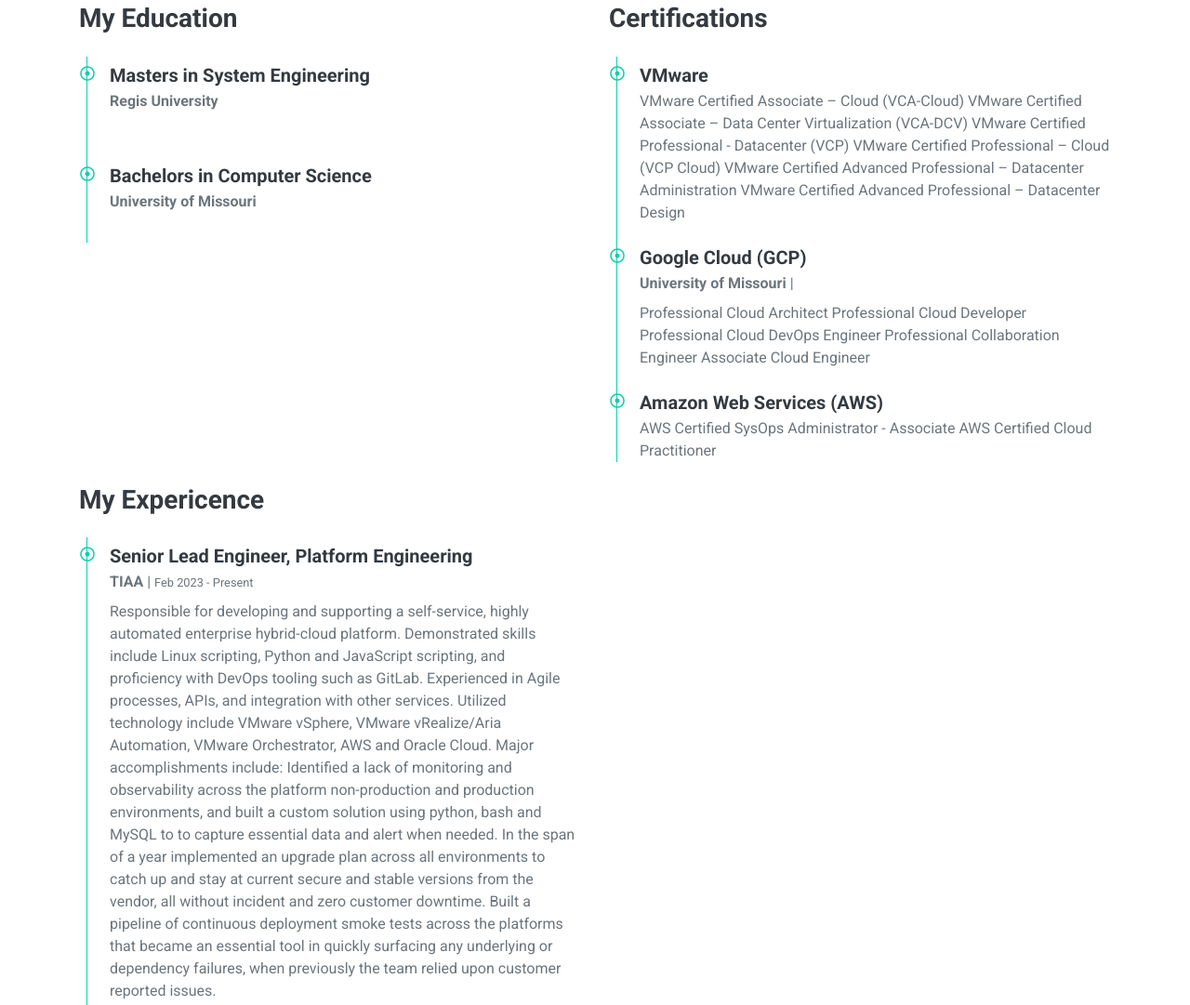
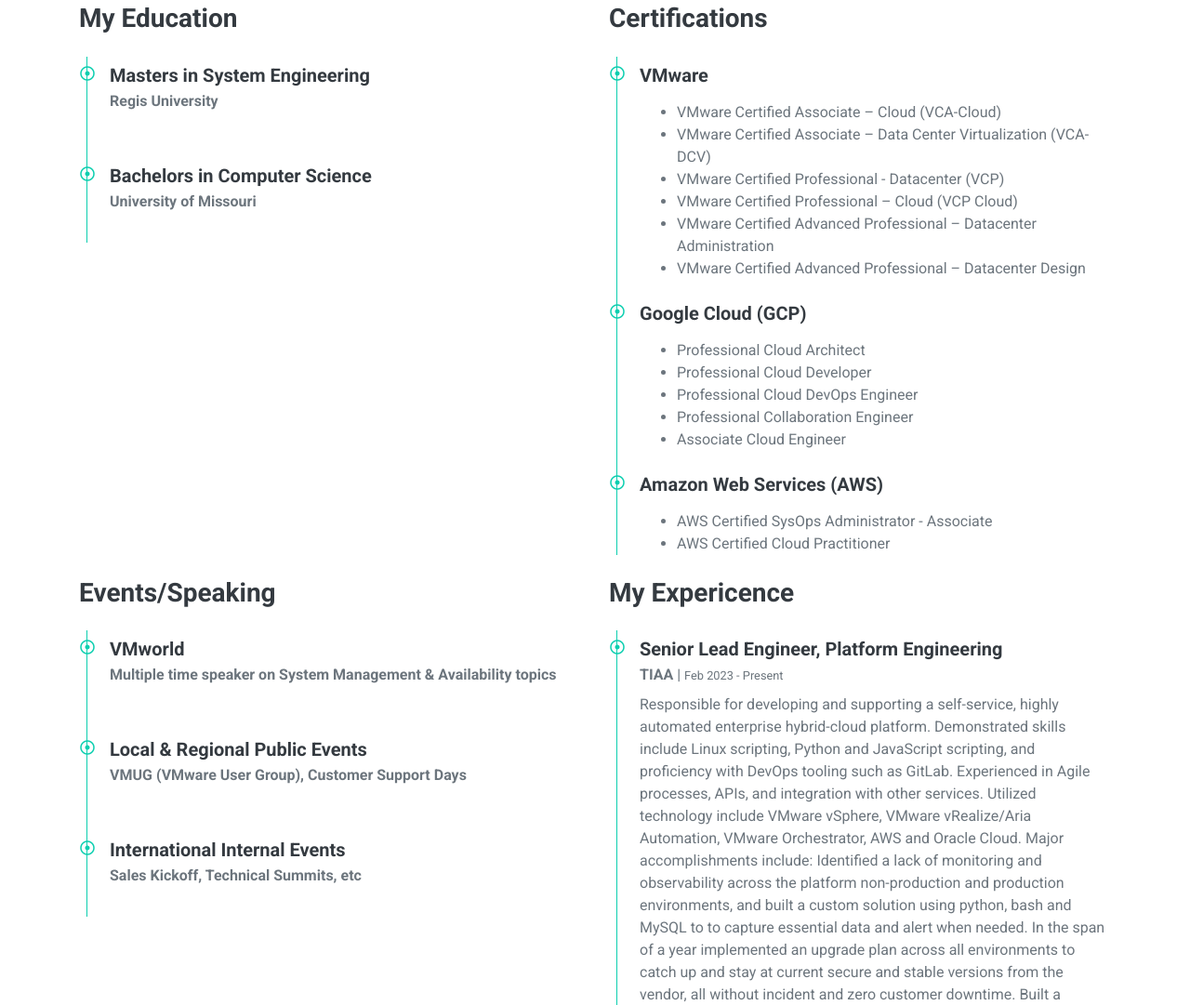
Before and after one commit to jasper9/staticweb_s3-joshsthings, a plain HTML site: page public/index.html in a window 1280 px wide. Shown: the part 1834-2915 px from the top of the page at 93% size. Drawn offline with nearby package versions, Linux system fonts and the light colour scheme.

Commit message:
Update index.html

```diff
--- a/public/index.html
+++ b/public/index.html
@@ -158,34 +158,68 @@
                         <div class="position-relative mb-4">
                             <i class="far fa-dot-circle text-primary position-absolute" style="top: 2px; left: -32px;"></i>
                             <h5 class="font-weight-bold mb-1">VMware</h5>
-                            <p>VMware Certified Associate – Cloud (VCA-Cloud)
-                                VMware Certified Associate – Data Center Virtualization (VCA-DCV)
-                                VMware Certified Professional - Datacenter (VCP)
-                                VMware Certified Professional – Cloud (VCP Cloud)
-                                VMware Certified Advanced Professional – Datacenter Administration
-                                VMware Certified Advanced Professional – Datacenter Design</p>
+                            <p>
+                                <ul>
+                                    <li>VMware Certified Associate – Cloud (VCA-Cloud)</li>
+                                    <li>VMware Certified Associate – Data Center Virtualization (VCA-DCV)</li>
+                                    <li>VMware Certified Professional - Datacenter (VCP)</li>
+                                    <li>VMware Certified Professional – Cloud (VCP Cloud)</li>
+                                    <li>VMware Certified Advanced Professional – Datacenter Administration</li>
+                                    <li>VMware Certified Advanced Professional – Datacenter Design</li>
+                                </ul>
+                            </p>
                             </div>
                         <div class="position-relative mb-4">
                             <i class="far fa-dot-circle text-primary position-absolute" style="top: 2px; left: -32px;"></i>
                             <h5 class="font-weight-bold mb-1">Google Cloud (GCP)</h5>
-                            <p class="mb-2"><strong>University of Missouri</strong> | <small></small></p>
-                            <p>Professional Cloud Architect
-                                Professional Cloud Developer
-                                Professional Cloud DevOps Engineer
-                                Professional Collaboration Engineer
-                                Associate Cloud Engineer</p>
+                            <p>
+                                <ul>
+                                    <li>Professional Cloud Architect</li>
+                                    <li>Professional Cloud Developer</li>
+                                    <li>Professional Cloud DevOps Engineer</li>
+                                    <li>Professional Collaboration Engineer</li>
+                                    <li>Associate Cloud Engineer</li>
+                                </ul>
+                            </p>
                         </div>
                         <div class="position-relative mb-4">
                             <i class="far fa-dot-circle text-primary position-absolute" style="top: 2px; left: -32px;"></i>
                             <h5 class="font-weight-bold mb-1">Amazon Web Services (AWS)</h5>
-                            <p>AWS Certified SysOps Administrator - Associate
-                                AWS Certified Cloud Practitioner
-                                </p>
+                            <p>
+                                <ul>
+                                    <li>AWS Certified SysOps Administrator - Associate</li>
+                                    <li>AWS Certified Cloud Practitioner</li>
+                                </ul>
+                            </p>
                             </div>
                     </div>
                 </div>
             </div>
-            <div class="row align-items-center">
+            <div class="row align-items-start">
+                <div class="col-lg-6">
+                    <h3 class="mb-4">Events/Speaking</h3>
+                    <div class="border-left border-primary pt-2 pl-4 ml-2">
+                        <div class="position-relative mb-4">
+                            <i class="far fa-dot-circle text-primary position-absolute" style="top: 2px; left: -32px;"></i>
+                            <h5 class="font-weight-bold mb-1">VMworld</h5>
+                            <p class="mb-2"><strong>Multiple time speaker on System Management & Availability topics</strong></p>
+                            <p>&nbsp;</p>
+                        </div>
+                        <div class="position-relative mb-4">
+                            <i class="far fa-dot-circle text-primary position-absolute" style="top: 2px; left: -32px;"></i>
+                            <h5 class="font-weight-bold mb-1">Local & Regional Public Events</h5>
+                            <p class="mb-2"><strong>VMUG (VMware User Group), Customer Support Days</strong></p>
+                            <p>&nbsp;</p>
+                        </div>
+                        <div class="position-relative mb-4">
+                            <i class="far fa-dot-circle text-primary position-absolute" style="top: 2px; left: -32px;"></i>
+                            <h5 class="font-weight-bold mb-1">International Internal Events</h5>
+                            <p class="mb-2"><strong>Sales Kickoff, Technical Summits, etc</strong></p>
+                            <p>&nbsp;</p>
+                        </div>
+
+                    </div>
+                </div>
                 <div class="col-lg-6">
                     <h3 class="mb-4">My Expericence</h3>
                     <div class="border-left border-primary pt-2 pl-4 ml-2">
```
